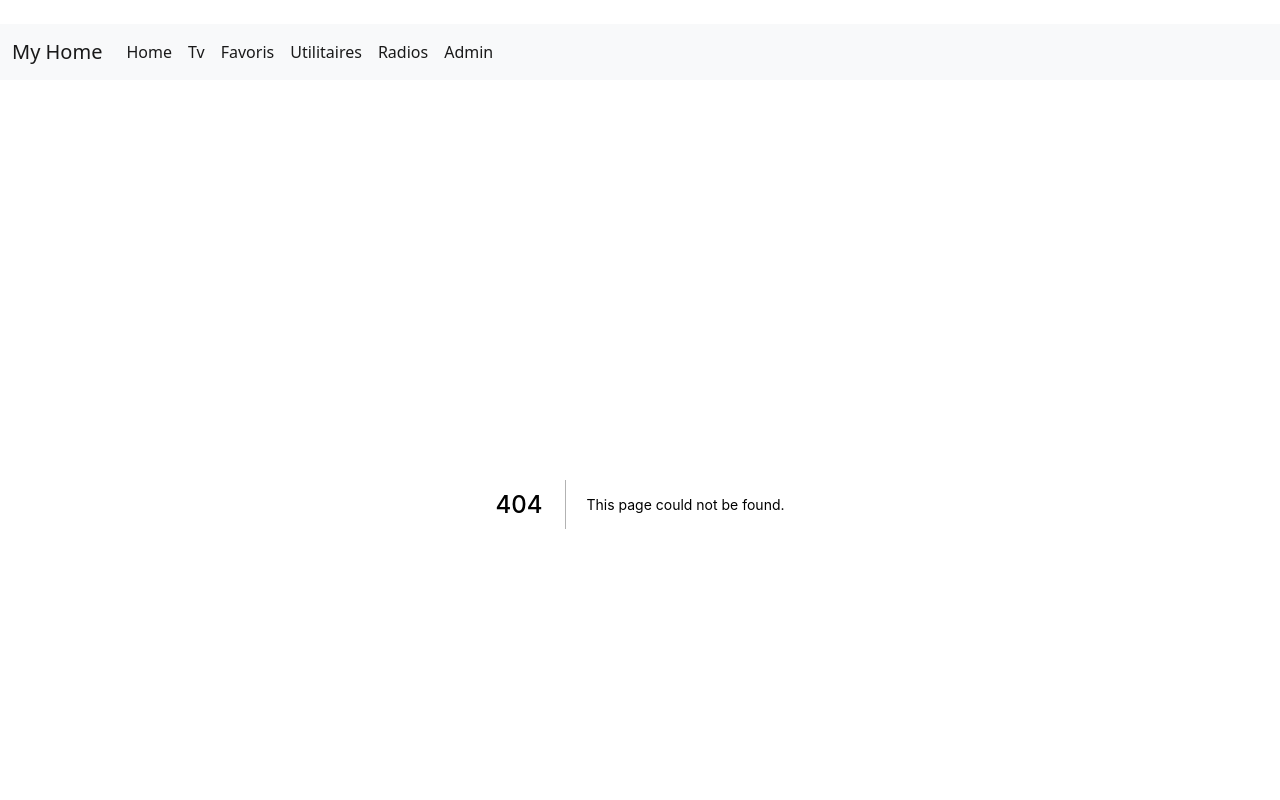
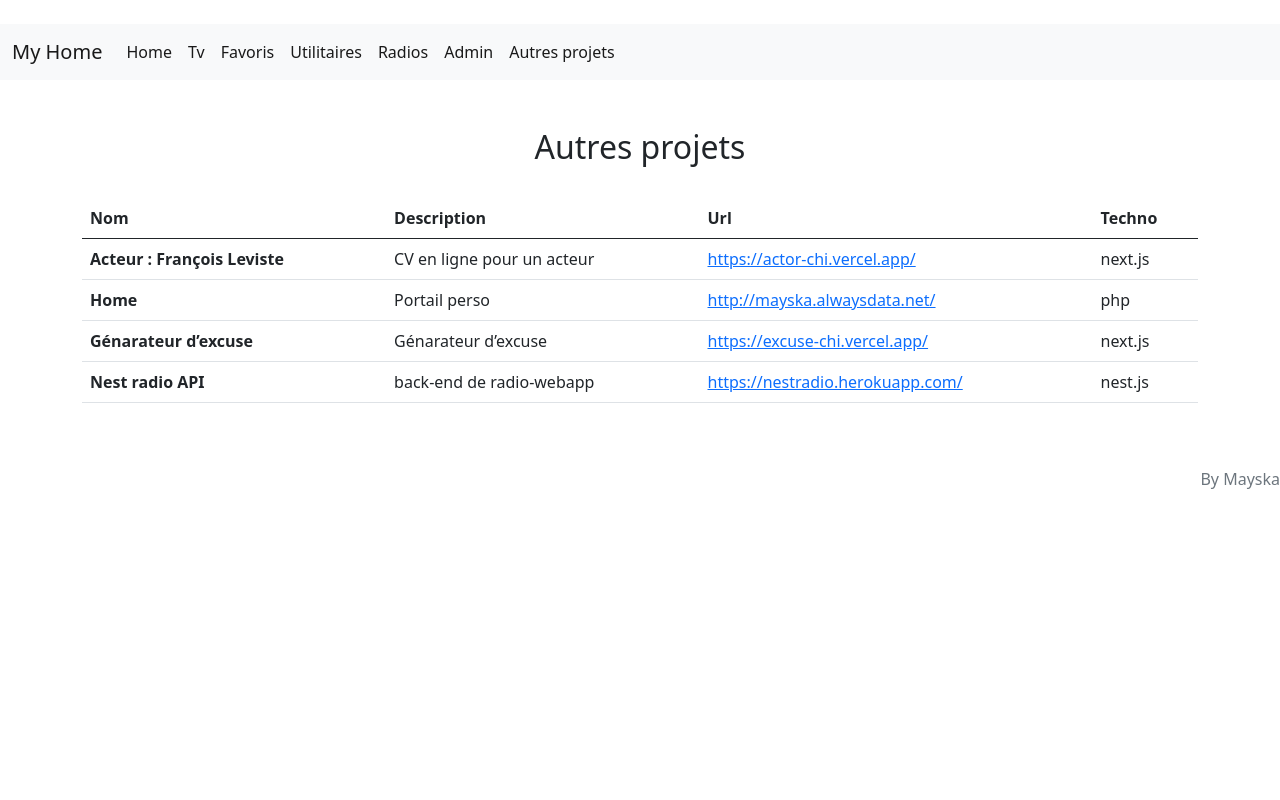
Before and after one commit to Mayska/radio-web, a Next.js app: page /divers in a window 1280 px wide. Before the commit this address had no page. Shown: the top 800 px of the page. Built offline with nearby package versions, Linux system fonts and the light colour scheme; a web font is replaced by a local one.

Commit message:
Ajout de mes projets et titre dans Head

```diff
--- a/components/navbar.tsx
+++ b/components/navbar.tsx
@@ -39,6 +39,11 @@ function Navbar() {
                                 <a className="nav-link active" aria-current="page">Admin</a>
                             </Link>
                         </li>
+                        <li className="nav-item">
+                            <Link href='/divers'>
+                                <a className="nav-link active" aria-current="page">Autres projets</a>
+                            </Link>
+                        </li>
                     </ul>
                 </div>
             </div>
--- a/pages/_app.tsx
+++ b/pages/_app.tsx
@@ -20,6 +20,7 @@ function MyApp({ Component, pageProps }: AppProps) {
         src="https://cdn.jsdelivr.net/npm/bootstrap@5.0.0-beta1/dist/js/bootstrap.bundle.min.js"
         integrity="sha384-ygbV9kiqUc6oa4msXn9868pTtWMgiQaeYH7/t7LECLbyPA2x65Kgf80OJFdroafW"
         crossOrigin="anonymous"></script>
+      <title>My Home</title>
     </Head>
     <Layout>
       <Component {...pageProps} />
--- /dev/null
+++ b/pages/divers/index.tsx
@@ -0,0 +1,67 @@
+import Link from "next/link"
+
+
+
+function Index() {
+    const list: { name: string, description: string, url: string, techno: string }[] = [
+        {
+            name: "Acteur : François Leviste",
+            description: "CV en ligne pour un acteur",
+            url: "https://actor-chi.vercel.app/",
+            techno: "next.js",
+        },
+        {
+            name: "Home",
+            description: "Portail perso",
+            url: "http://mayska.alwaysdata.net/",
+            techno: "php",
+        },
+        {
+            name: "Génarateur d’excuse",
+            description: "Génarateur d’excuse",
+            url: "https://excuse-chi.vercel.app/",
+            techno: "next.js",
+        },
+        {
+            name: "Nest radio API",
+            description: "back-end de radio-webapp",
+            url: "https://nestradio.herokuapp.com/",
+            techno: "nest.js",
+        },
+    ]
+    return (<>
+        <br />
+        <h2 className="text-center">Autres projets</h2>
+        <br />
+        <table className="table">
+            <thead>
+                <tr>
+                    <th scope="col">Nom</th>
+                    <th scope="col">Description</th>
+                    <th scope="col">Url</th>
+                    <th scope="col">Techno</th>
+                </tr>
+            </thead>
+            <tbody>
+                {list.map(({ name, description, url, techno }: any) => {
+                    return (<>
+                        <tr>
+                            <th scope="row">{name}</th>
+                            <td>{description}</td>
+                            <td>
+                                <Link href={url}>
+                                    <a target="_blank">
+                                        {url}
+                                    </a>
+                                </Link>
+                            </td>
+                            <td>{techno}</td>
+                        </tr>
+                    </>)
+                })}
+            </tbody>
+        </table>
+    </>)
+}
+
+export default Index
```
